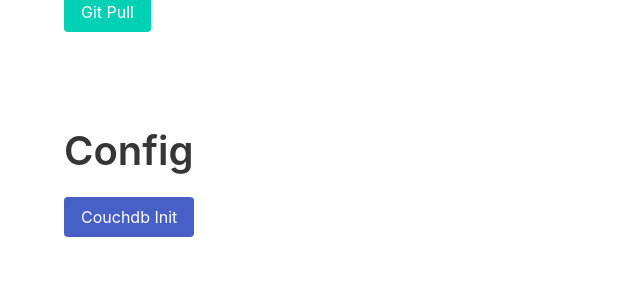
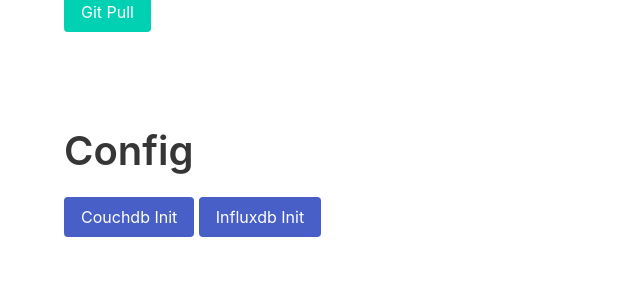
Before and after one commit to TheBillCode/hub, a Flask app: template psconfig/app/templates/index.html in a window 1280 px wide. Shown: the part 535-820 px from the top of the page, without its empty margins (0-640 px from the left). Run offline with Flask 2, Linux system fonts and the light colour scheme; the template is opened without the code that fills it, so the values that code supplies are empty; parts of the project's set-up code (start-up, migrations or seed data) failed here and were passed over.

Commit message:
managager enpoint to create grow1 database in influx

```diff
--- a/psconfig/app/main.py
+++ b/psconfig/app/main.py
@@ -51,11 +51,14 @@ def couch_init():
         "type": "Fluence SpydrX Plus"
     }
     db.put(light)
-    return('Configure Counchdb')
+    return('Configured CounchDB')
 
 ### InfluxDB ###
-#client = InfluxDBClient(host='influxdb', port=8086)
-#client.create_database('grow1')
+@app.route('/influxdb')
+def influxdb_init():
+    client = InfluxDBClient(host='influxdb', port=8086)
+    client.create_database('grow1')
+    return('Configured InfluxDB')
 
 if __name__ == '__main__':
     app.run(host="0.0.0.0", port="80", debug=True)
--- a/psconfig/app/templates/index.html
+++ b/psconfig/app/templates/index.html
@@ -36,6 +36,7 @@
       <div class="container">
     <h1 class="title is-2">Config</h1>
     <a href="/couchdb" class="button is-link">Couchdb Init</a>
+    <a href="/influxdb" class="button is-link">Influxdb Init</a>
     </div>
   </section>
   </body>
```
